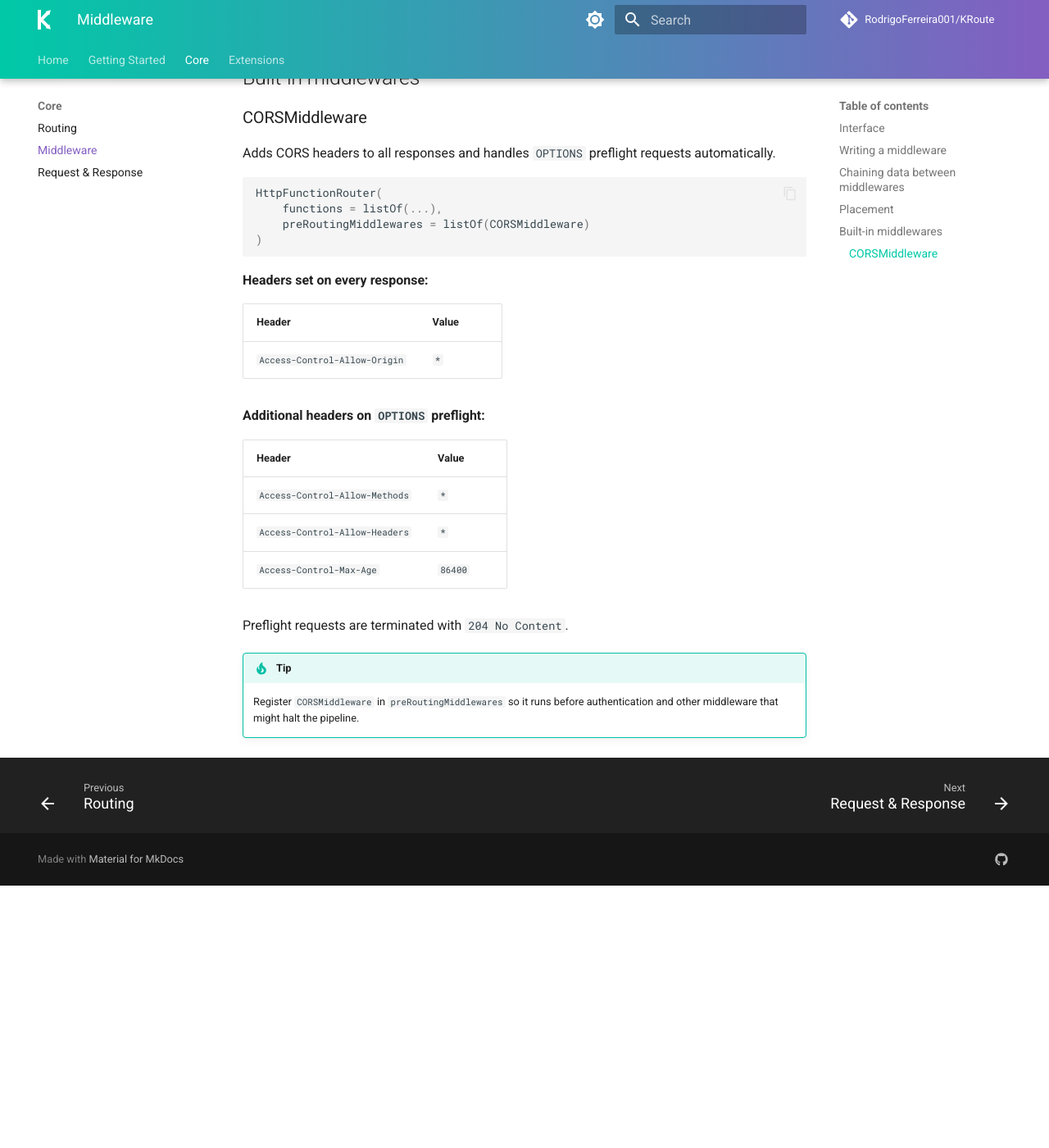
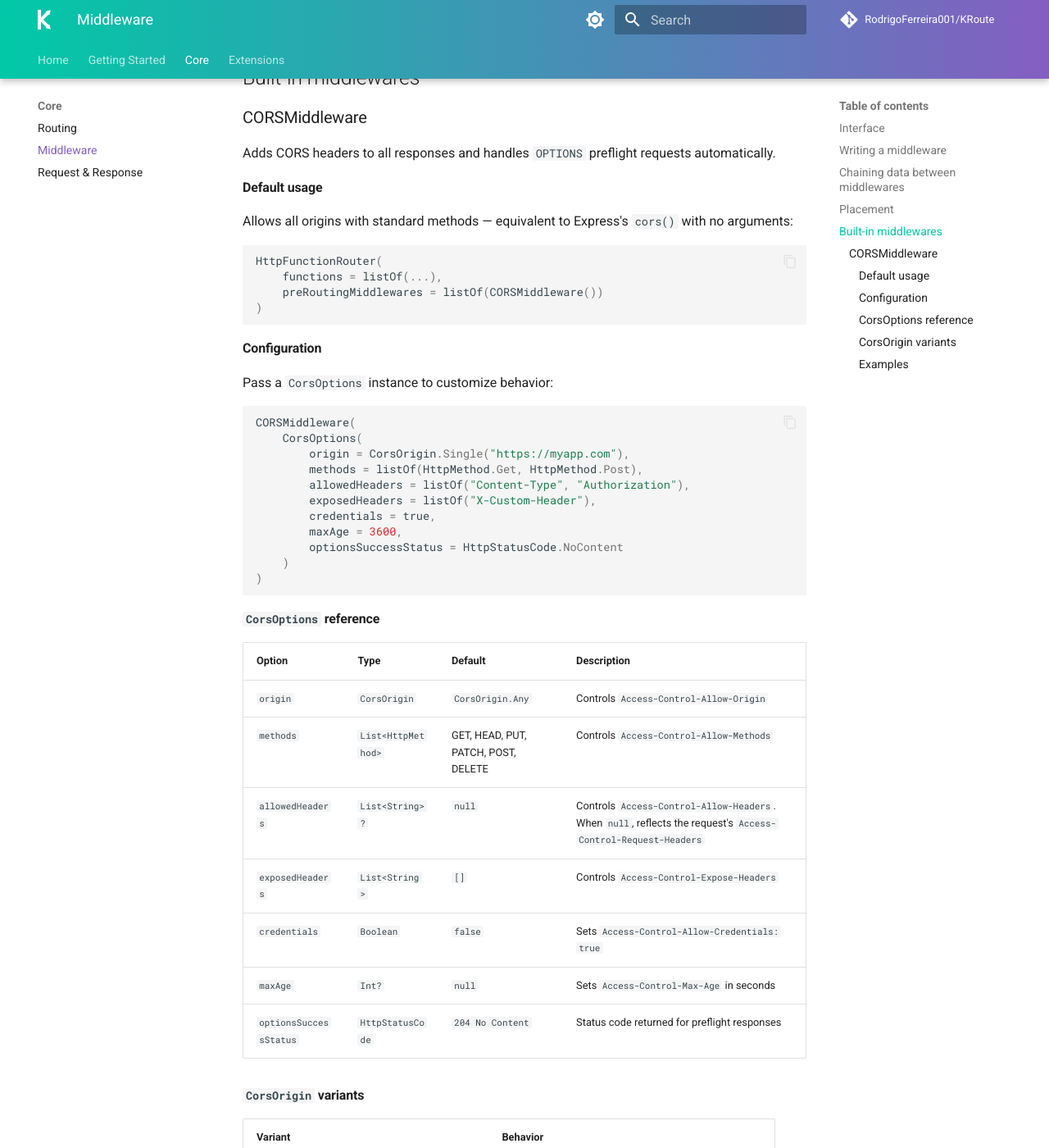
Before and after one commit to RodrigoFerreira001/KRoute, an MkDocs documentation site: the page built from docs/middleware.md, in a window 1280 px wide and 1400 px high, scrolled down 2515 px. Shown: the whole window at 82% size. Built offline with MkDocs 1.6.1 and Material for MkDocs 9.7.7, drawn with Linux system fonts in a browser that asks for light colours; comment, search, counter and statistics services are not loaded; before the commit the page ends 3595 px from its top, so only the background shows below that; some of the changed text lies outside the part shown.

Commit message:
refactor: Change CORSMiddleware to be more flexible

````diff
--- a/docs/middleware.md
+++ b/docs/middleware.md
@@ -121,28 +121,88 @@ object AdminOnlyFunction : HttpFunction(
 
 Adds CORS headers to all responses and handles `OPTIONS` preflight requests automatically.
 
+#### Default usage
+
+Allows all origins with standard methods — equivalent to Express's `cors()` with no arguments:
+
 ```kotlin
 HttpFunctionRouter(
     functions = listOf(...),
-    preRoutingMiddlewares = listOf(CORSMiddleware)
+    preRoutingMiddlewares = listOf(CORSMiddleware())
 )
 ```
 
-**Headers set on every response:**
+#### Configuration
 
-| Header | Value |
+Pass a `CorsOptions` instance to customize behavior:
+
+```kotlin
+CORSMiddleware(
+    CorsOptions(
+        origin = CorsOrigin.Single("https://myapp.com"),
+        methods = listOf(HttpMethod.Get, HttpMethod.Post),
+        allowedHeaders = listOf("Content-Type", "Authorization"),
+        exposedHeaders = listOf("X-Custom-Header"),
+        credentials = true,
+        maxAge = 3600,
+        optionsSuccessStatus = HttpStatusCode.NoContent
+    )
+)
+```
+
+#### `CorsOptions` reference
+
+| Option | Type | Default | Description |
+|---|---|---|---|
+| `origin` | `CorsOrigin` | `CorsOrigin.Any` | Controls `Access-Control-Allow-Origin` |
+| `methods` | `List<HttpMethod>` | GET, HEAD, PUT, PATCH, POST, DELETE | Controls `Access-Control-Allow-Methods` |
+| `allowedHeaders` | `List<String>?` | `null` | Controls `Access-Control-Allow-Headers`. When `null`, reflects the request's `Access-Control-Request-Headers` |
+| `exposedHeaders` | `List<String>` | `[]` | Controls `Access-Control-Expose-Headers` |
+| `credentials` | `Boolean` | `false` | Sets `Access-Control-Allow-Credentials: true` |
+| `maxAge` | `Int?` | `null` | Sets `Access-Control-Max-Age` in seconds |
+| `optionsSuccessStatus` | `HttpStatusCode` | `204 No Content` | Status code returned for preflight responses |
+
+#### `CorsOrigin` variants
+
+| Variant | Behavior |
 |---|---|
-| `Access-Control-Allow-Origin` | `*` |
+| `CorsOrigin.Any` | Sets `Access-Control-Allow-Origin: *` |
+| `CorsOrigin.None` | Does not set the header |
+| `CorsOrigin.Single("https://example.com")` | Sets the given origin and adds `Vary: Origin` |
+| `CorsOrigin.Multiple(listOf(...))` | Reflects the request origin if it matches the list |
+| `CorsOrigin.Predicate { origin -> ... }` | Reflects the request origin if the predicate returns `true` |
 
-**Additional headers on `OPTIONS` preflight:**
+#### Examples
 
-| Header | Value |
-|---|---|
-| `Access-Control-Allow-Methods` | `*` |
-| `Access-Control-Allow-Headers` | `*` |
-| `Access-Control-Max-Age` | `86400` |
+**Allow a specific origin:**
+```kotlin
+CORSMiddleware(CorsOptions(origin = CorsOrigin.Single("https://myapp.com")))
+```
 
-Preflight requests are terminated with `204 No Content`.
+**Allow multiple origins:**
+```kotlin
+CORSMiddleware(CorsOptions(
+    origin = CorsOrigin.Multiple(listOf("https://myapp.com", "https://staging.myapp.com"))
+))
+```
+
+**Dynamic origin with predicate:**
+```kotlin
+CORSMiddleware(CorsOptions(
+    origin = CorsOrigin.Predicate { origin -> origin?.endsWith(".myapp.com") == true }
+))
+```
+
+**With credentials:**
+```kotlin
+CORSMiddleware(CorsOptions(
+    origin = CorsOrigin.Single("https://myapp.com"),
+    credentials = true
+))
+```
 
 !!! tip
     Register `CORSMiddleware` in `preRoutingMiddlewares` so it runs before authentication and other middleware that might halt the pipeline.
+
+!!! warning
+    `CorsOrigin.Any` (`*`) cannot be combined with `credentials = true`. Browsers will reject the response. Use `CorsOrigin.Single` or `CorsOrigin.Predicate` when credentials are required.
````
Also changed, not shown: README.md (+29 -6 lines), 2 other files.
